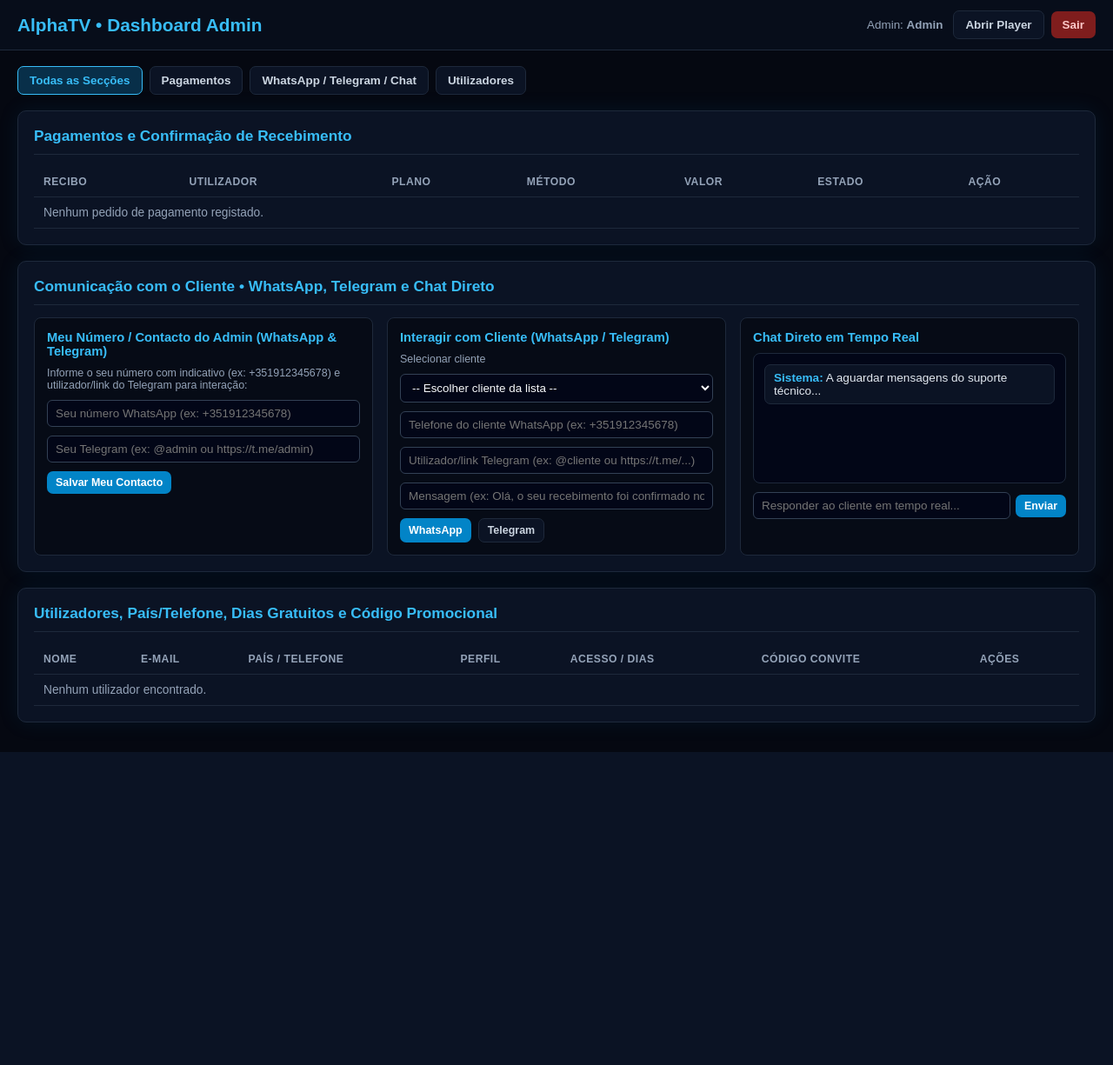
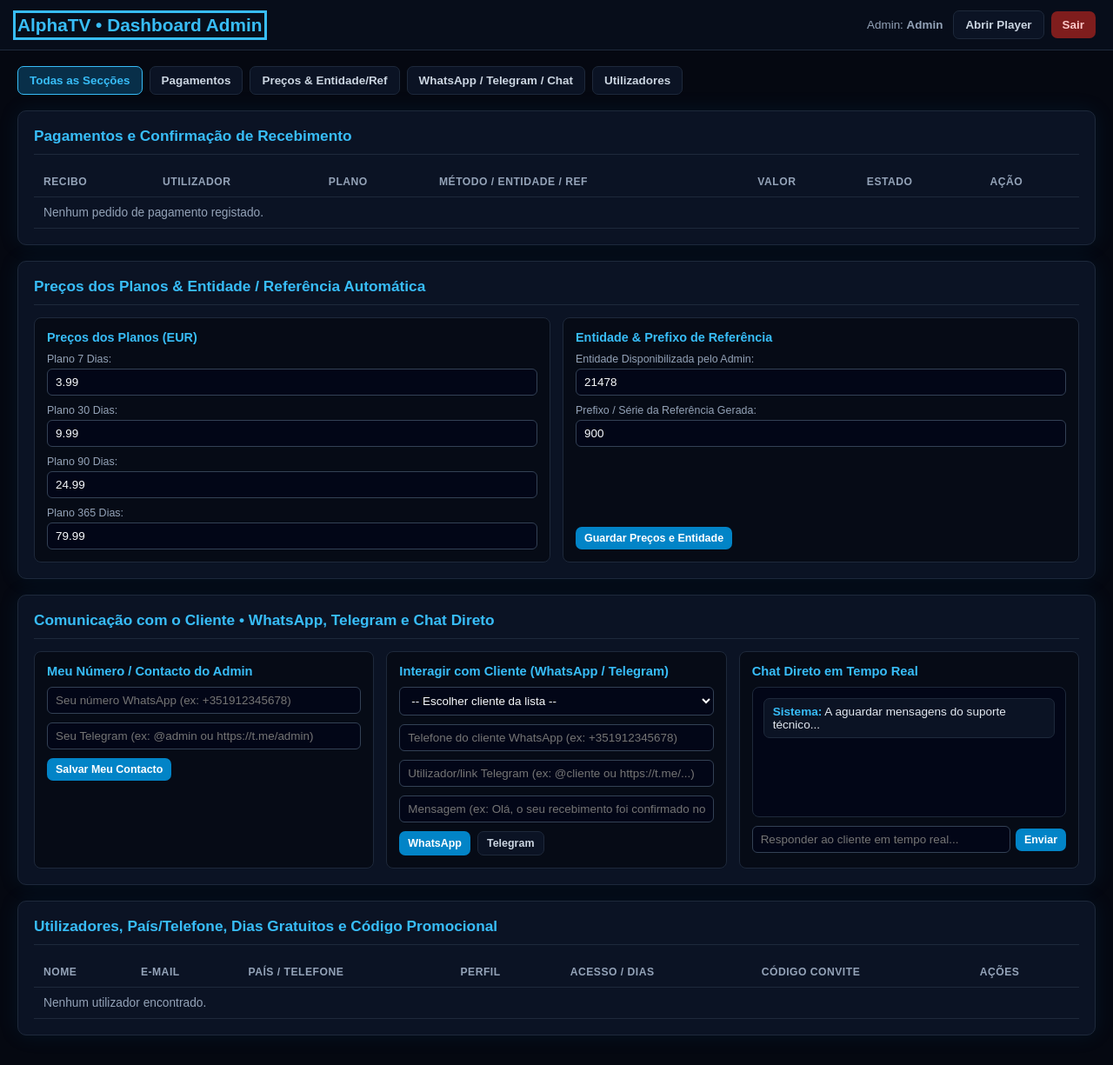
Before and after one commit to lucianoabraao5-boop/AlphaTV, a Node server app: template views/admin.ejs in a window 1280 px wide. Shown: the whole page at 87% size. Before the commit the page ends 865 px from the top, so only its background shows below. Run offline with Node 20, Linux system fonts and the light colour scheme; the template is opened without the code that fills it, so the values that code supplies are empty; some libraries are stand-ins or nearby versions.

Commit message:
atualizacao do admin 2

```diff
--- a/views/admin.ejs
+++ b/views/admin.ejs
@@ -13,6 +13,11 @@
       background: #050811;
       color: #e2e8f0;
       font-family: Arial, Helvetica, sans-serif;
+    }
+
+    :focus-visible {
+      outline: 3px solid #38bdf8;
+      outline-offset: 2px;
     }
 
     .topbar {
@@ -194,7 +199,7 @@
       display: flex;
       flex-direction: column;
       gap: 6px;
-      min-width: 165px;
+      min-width: 170px;
     }
 
     .estado-confirmado {
@@ -207,10 +212,10 @@
       font-weight: 700;
     }
 
-    .comm-grid {
+    .grid-3 {
       display: grid;
-      grid-template-columns: repeat(auto-fit, minmax(300px, 1fr));
-      gap: 16px;
+      grid-template-columns: repeat(auto-fit, minmax(280px, 1fr));
+      gap: 14px;
     }
 
     .comm-box {
@@ -271,6 +276,13 @@
   <%
     const comprasSafe = (typeof compras !== "undefined" && Array.isArray(compras)) ? compras : [];
     const utilizadoresSafe = (typeof utilizadores !== "undefined" && Array.isArray(utilizadores)) ? utilizadores : [];
+    const cfg = (typeof configAdmin !== "undefined" && configAdmin) ? configAdmin : {
+      whatsapp: "",
+      telegram: "",
+      entidade: "21478",
+      referenciaBase: "900",
+      precosPlanos: { 7: 3.99, 30: 9.99, 90: 24.99, 365: 79.99 }
+    };
     const adminNome = (typeof utilizador !== "undefined" && utilizador && utilizador.nome) ? utilizador.nome : "Admin";
   %>
 
@@ -289,6 +301,7 @@
     <nav class="nav-tabs" aria-label="Secções do administrador">
       <button type="button" class="btn btn-ghost ativo" data-sec="todas" onclick="mostrarSecao('todas', this)">Todas as Secções</button>
       <button type="button" class="btn btn-ghost" data-sec="pagamentos" onclick="mostrarSecao('pagamentos', this)">Pagamentos</button>
+      <button type="button" class="btn btn-ghost" data-sec="planos" onclick="mostrarSecao('planos', this)">Preços & Entidade/Ref</button>
       <button type="button" class="btn btn-ghost" data-sec="comunicacao" onclick="mostrarSecao('comunicacao', this)">WhatsApp / Telegram / Chat</button>
       <button type="button" class="btn btn-ghost" data-sec="utilizadores" onclick="mostrarSecao('utilizadores', this)">Utilizadores</button>
     </nav>
@@ -306,7 +319,7 @@
               <th>Recibo</th>
               <th>Utilizador</th>
               <th>Plano</th>
-              <th>Método</th>
+              <th>Método / Entidade / Ref</th>
               <th>Valor</th>
               <th>Estado</th>
               <th>Ação</th>
@@ -330,11 +343,16 @@
                     <% } %>
                   </td>
                   <td><%= compra.nomePlano || (compra.planoDias ? compra.planoDias + " dias" : "-") %></td>
-                  <td><%= compra.metodoPagamento || "-" %></td>
+                  <td>
+                    <div><%= compra.metodoPagamento || "-" %></div>
+                    <div style="font-size:0.78rem; color:#94a3b8;">
+                      Ent: <%= compra.entidadePagamento || cfg.entidade || "21478" %> • Ref: <%= compra.referenciaPagamento || "-" %>
+                    </div>
+                  </td>
                   <td><%= Number(compra.valorFinal ?? compra.valorBase ?? 0).toFixed(2) %> <%= compra.moeda || "EUR" %></td>
                   <td>
                     <% if (confirmadoAdmin) { %>
-                      <span class="estado-confirmado">Confirmado pelo Admin</span>
+                      <span class="estado-confirmado">Confirmado</span>
                     <% } else { %>
                       <span class="estado-pendente">Pendente</span>
                     <% } %>
@@ -363,32 +381,69 @@
       </div>
     </section>
 
-    <!-- 2. COMUNICAÇÃO COM CLIENTE + NÚMERO/CONTACTO DO ADMIN -->
+    <!-- 2. PREÇOS DOS PLANOS + ENTIDADE E REFERÊNCIA -->
+    <section id="sec-planos" class="card">
+      <div class="card-header">
+        <h2 class="card-title">Preços dos Planos & Entidade / Referência Automática</h2>
+      </div>
+
+      <form action="/admin/precos-planos" method="POST" class="grid-3">
+        <div class="comm-box">
+          <strong style="color:#38bdf8; font-size:0.9rem;">Preços dos Planos (EUR)</strong>
+          <label class="comm-label">
+            Plano 7 Dias:
+            <input type="number" step="0.01" min="0.5" name="plano_7" value="<%= cfg.precosPlanos[7] ?? 3.99 %>" style="width:100%; margin-top:4px;" />
+          </label>
+          <label class="comm-label">
+            Plano 30 Dias:
+            <input type="number" step="0.01" min="0.5" name="plano_30" value="<%= cfg.precosPlanos[30] ?? 9.99 %>" style="width:100%; margin-top:4px;" />
+          </label>
+          <label class="comm-label">
+            Plano 90 Dias:
+            <input type="number" step="0.01" min="0.5" name="plano_90" value="<%= cfg.precosPlanos[90] ?? 24.99 %>" style="width:100%; margin-top:4px;" />
+          </label>
+          <label class="comm-label">
+            Plano 365 Dias:
+            <input type="number" step="0.01" min="0.5" name="plano_365" value="<%= cfg.precosPlanos[365] ?? 79.99 %>" style="width:100%; margin-top:4px;" />
+          </label>
+        </div>
+
+        <div class="comm-box">
+          <strong style="color:#38bdf8; font-size:0.9rem;">Entidade & Prefixo de Referência</strong>
+          <label class="comm-label">
+            Entidade Disponibilizada pelo Admin:
+            <input type="text" name="entidade" value="<%= cfg.entidade || '21478' %>" style="width:100%; margin-top:4px;" />
+          </label>
+          <label class="comm-label">
+            Prefixo / Série da Referência Gerada:
+            <input type="text" name="referenciaBase" value="<%= cfg.referenciaBase || '900' %>" style="width:100%; margin-top:4px;" />
+          </label>
+          <div style="margin-top:auto;">
+            <button type="submit" class="btn btn-sm">Guardar Preços e Entidade</button>
+          </div>
+        </div>
+      </form>
+    </section>
+
+    <!-- 3. COMUNICAÇÃO COM CLIENTE + CONTACTO DO ADMIN -->
     <section id="sec-comunicacao" class="card">
       <div class="card-header">
         <h2 class="card-title">Comunicação com o Cliente • WhatsApp, Telegram e Chat Direto</h2>
       </div>
 
-      <div class="comm-grid">
-        <!-- CONTACTO DO ADMIN PARA WHATSAPP / TELEGRAM -->
+      <div class="grid-3">
         <div class="comm-box">
-          <strong style="color:#38bdf8; font-size:0.92rem;">Meu Número / Contacto do Admin (WhatsApp & Telegram)</strong>
-          <div class="comm-label">Informe o seu número com indicativo (ex: +351912345678) e utilizador/link do Telegram para interação:</div>
-
-          <input id="adminWhatsappNumero" type="text" placeholder="Seu número WhatsApp (ex: +351912345678)" />
-          <input id="adminTelegramContacto" type="text" placeholder="Seu Telegram (ex: @admin ou https://t.me/admin)" />
-
+          <strong style="color:#38bdf8; font-size:0.92rem;">Meu Número / Contacto do Admin</strong>
+          <input id="adminWhatsappNumero" type="text" value="<%= cfg.whatsapp || '' %>" placeholder="Seu número WhatsApp (ex: +351912345678)" />
+          <input id="adminTelegramContacto" type="text" value="<%= cfg.telegram || '' %>" placeholder="Seu Telegram (ex: @admin ou https://t.me/admin)" />
           <div class="comm-channels">
             <button type="button" class="btn btn-sm" onclick="salvarContatoAdmin()">Salvar Meu Contacto</button>
           </div>
           <div id="statusContatoAdmin" class="status-salvo"></div>
         </div>
 
-        <!-- CANAIS EXTERNOS PARA FALAR COM O CLIENTE -->
         <div class="comm-box">
           <strong style="color:#38bdf8; font-size:0.92rem;">Interagir com Cliente (WhatsApp / Telegram)</strong>
-
-          <label for="commClienteSelect" class="comm-label">Selecionar cliente</label>
           <select id="commClienteSelect" onchange="sincronizarClienteComm()">
             <option value="">-- Escolher cliente da lista --</option>
             <% utilizadoresSafe.forEach(function(u) { %>
@@ -413,7 +468,6 @@
           </div>
         </div>
 
-        <!-- CHAT DIRETO EM TEMPO REAL COM O CLIENTE -->
         <div class="comm-box">
           <strong style="color:#38bdf8; font-size:0.92rem;">Chat Direto em Tempo Real</strong>
           <div id="chatClienteLog" class="chat-box">
@@ -429,7 +483,7 @@
       </div>
     </section>
 
-    <!-- 3. UTILIZADORES -->
+    <!-- 4. UTILIZADORES -->
     <section id="sec-utilizadores" class="card">
       <div class="card-header">
         <h2 class="card-title">Utilizadores, País/Telefone, Dias Gratuitos e Código Promocional</h2>
@@ -518,6 +572,43 @@
   </main>
 
   <script>
+    const INATIVIDADE_MS = 30 * 60 * 1000;
+    let timerInatividade = null;
+
+    function resetarInatividadeAdmin() {
+      if (timerInatividade) clearTimeout(timerInatividade);
+      timerInatividade = setTimeout(function () {
+        window.location.href = "/logout";
+      }, INATIVIDADE_MS);
+    }
+
+    ["click", "keydown", "mousemove", "scroll", "touchstart"].forEach(function (evt) {
+      window.addEventListener(evt, resetarInatividadeAdmin, { passive: true });
+    });
+
+    // Navegação por controle remoto (setas + Enter + Escape)
+    document.addEventListener("keydown", function (e) {
+      const focaveis = Array.from(
+        document.querySelectorAll("a[href], button:not([disabled]), input:not([disabled]), select:not([disabled])")
+      ).filter((el) => el.offsetParent !== null);
+
+      const idxAtual = focaveis.indexOf(document.activeElement);
+
+      if (e.key === "ArrowDown" || e.key === "ArrowRight") {
+        if (document.activeElement && document.activeElement.tagName === "INPUT") return;
+        e.preventDefault();
+        const proximo = focaveis[(idxAtual + 1) % focaveis.length];
+        if (proximo) proximo.focus();
+      } else if (e.key === "ArrowUp" || e.key === "ArrowLeft") {
+        if (document.activeElement && document.activeElement.tagName === "INPUT") return;
+        e.preventDefault();
+        const anterior = focaveis[(idxAtual - 1 + focaveis.length) % focaveis.length];
+        if (anterior) anterior.focus();
+      } else if (e.key === "Escape") {
+        mostrarSecao("todas", document.querySelector('.nav-tabs [data-sec="todas"]'));
+      }
+    });
+
     function escaparHtml(str) {
       return String(str || "")
         .replace(/&/g, "&amp;")
@@ -528,10 +619,12 @@
 
     function mostrarSecao(secao, btnClicado) {
       const pag = document.getElementById("sec-pagamentos");
+      const planos = document.getElementById("sec-planos");
       const comm = document.getElementById("sec-comunicacao");
       const users = document.getElementById("sec-utilizadores");
 
       if (pag) pag.classList.toggle("secao-oculta", !(secao === "todas" || secao === "pagamentos"));
+      if (planos) planos.classList.toggle("secao-oculta", !(secao === "todas" || secao === "planos"));
       if (comm) comm.classList.toggle("secao-oculta", !(secao === "todas" || secao === "comunicacao"));
       if (users) users.classList.toggle("secao-oculta", !(secao === "todas" || secao === "utilizadores"));
 
@@ -545,11 +638,6 @@
       const statusEl = document.getElementById("statusContatoAdmin");
 
       try {
-        localStorage.setItem("alphatv_admin_whatsapp", whatsapp);
-        localStorage.setItem("alphatv_admin_telegram", telegram);
-      } catch (e) {}
-
-      try {
         await fetch("/api/admin/contato-suporte", {
           method: "POST",
           headers: { "Content-Type": "application/json" },
@@ -560,17 +648,6 @@
       if (statusEl) {
         statusEl.textContent = "Contacto do admin guardado com sucesso.";
       }
-    }
-
-    function carregarContatoAdminSalvo() {
-      try {
-        const wa = localStorage.getItem("alphatv_admin_whatsapp") || "";
-        const tg = localStorage.getItem("alphatv_admin_telegram") || "";
-        const waInput = document.getElementById("adminWhatsappNumero");
-        const tgInput = document.getElementById("adminTelegramContacto");
-        if (waInput && wa) waInput.value = wa;
-        if (tgInput && tg) tgInput.value = tg;
-      } catch (e) {}
     }
 
     function sincronizarClienteComm() {
@@ -672,9 +749,11 @@
     }
 
     window.addEventListener("DOMContentLoaded", function () {
-      carregarContatoAdminSalvo();
+      resetarInatividadeAdmin();
       sincronizarMensagensTempoReal();
       setInterval(sincronizarMensagensTempoReal, 2000);
+      const primeiroBotao = document.querySelector(".topbar a, .topbar button");
+      if (primeiroBotao) primeiroBotao.focus();
     });
   </script>
 </body>
```
Also changed, not shown: servidor-express.js (+240 -27 lines), views/player.ejs (+36 -0 lines).
